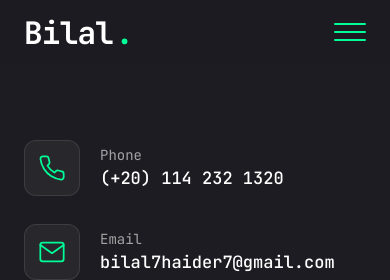
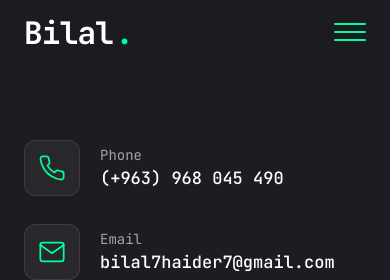
Before and after one commit to bi7hz/My-Portfolio-, a Next.js app: page /contact in a window 390 px wide. Shown: the top 280 px of the page. Built offline with nearby package versions, Linux system fonts and the light colour scheme.

Commit message:
chore: update contact phone number

```diff
--- a/src/app/contact/page.tsx
+++ b/src/app/contact/page.tsx
@@ -13,7 +13,7 @@ const info = [
       </svg>
     ),
     title: "Phone",
-    description: "(+20) 114 232 1320",
+    description: "(+963) 968 045 490",
   },
   {
     icon: (
```
